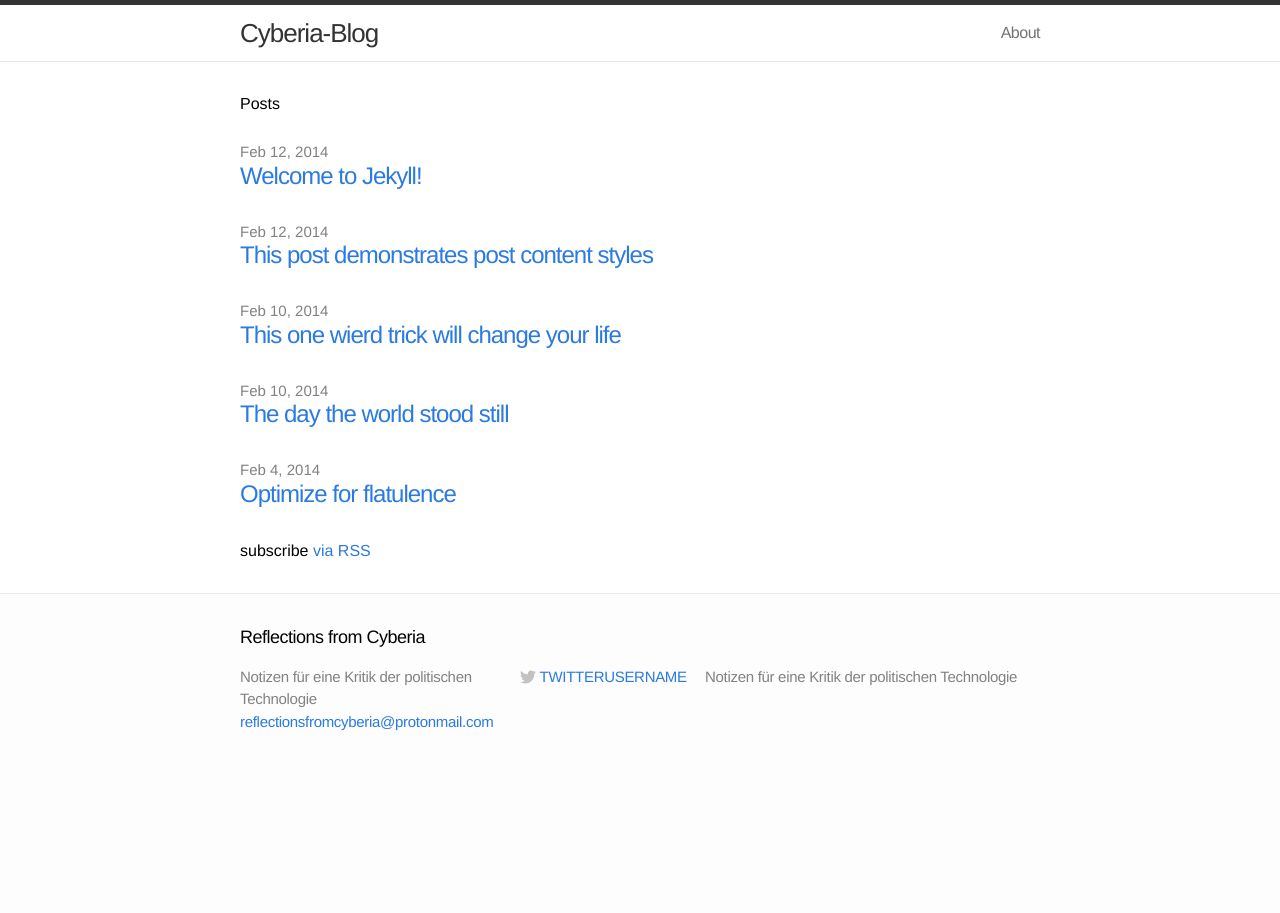
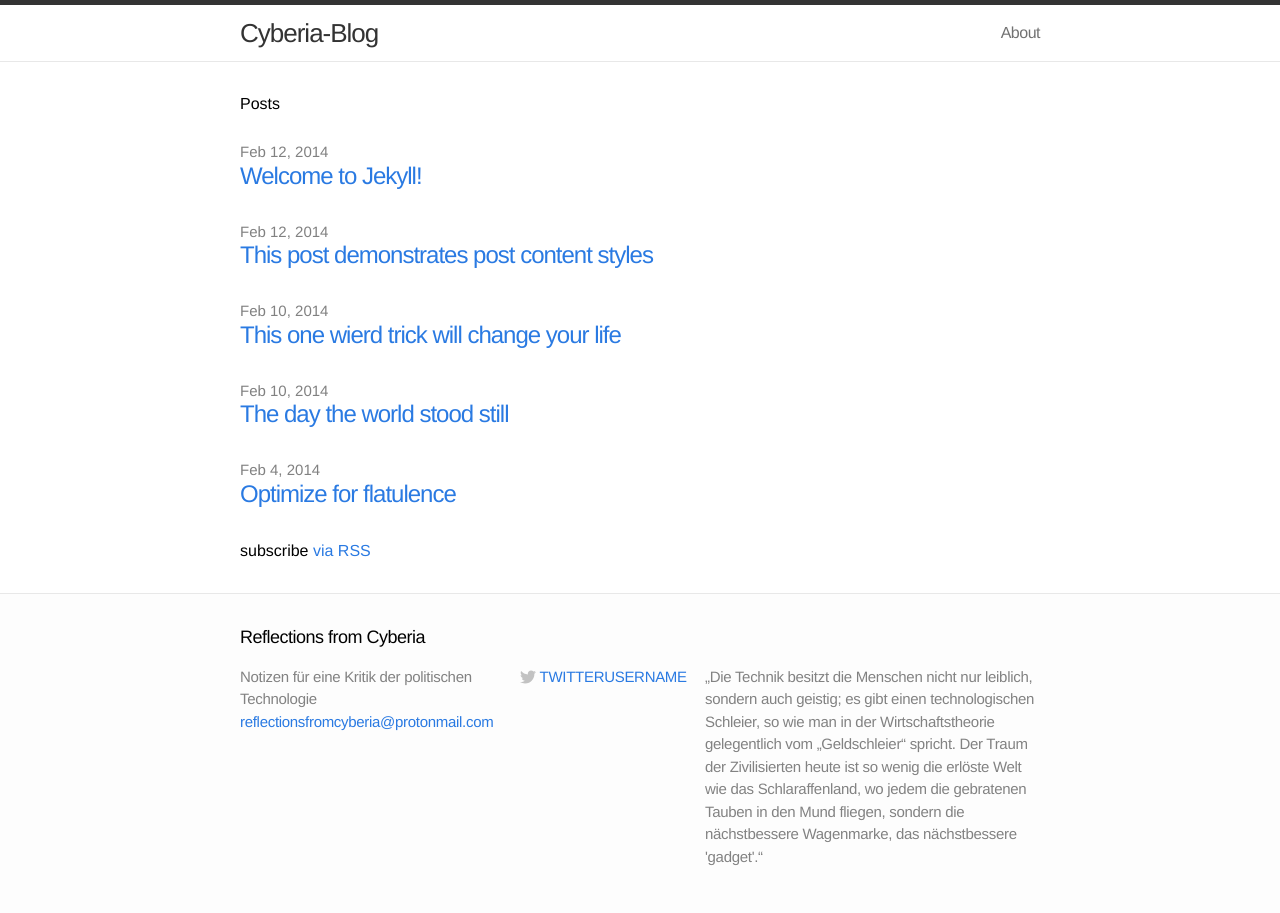
Before and after one commit to reflectionsfromcyberia/reflectionsfromcyberia.github.io, a Jekyll site: the page built from index.html, in a window 1280 px wide. Built offline with Jekyll 4.4.1, drawn with Linux system fonts in a browser that asks for light colours; Markdown is read by kramdown in place of the engine named in the settings.

Commit message:
Update footer.html

```diff
--- a/_includes/footer.html
+++ b/_includes/footer.html
@@ -34,7 +34,8 @@
     </div>
 
     <div class="footer-col-3 column">
-      <p class="text">Notizen für eine Kritik der politischen Technologie</p>
+      <p class="text">„Die Technik besitzt die Menschen nicht nur leiblich, sondern auch geistig; es gibt einen technologischen Schleier, so wie man in der Wirtschaftstheorie gelegentlich vom „Geldschleier“ spricht.
+       Der Traum der Zivilisierten heute ist so wenig die erlöste Welt wie das Schlaraffenland, wo jedem die gebratenen Tauben in den Mund fliegen, sondern die nächstbessere Wagenmarke, das nächstbessere 'gadget'.“</p>
     </div>
 
   </div>
```
